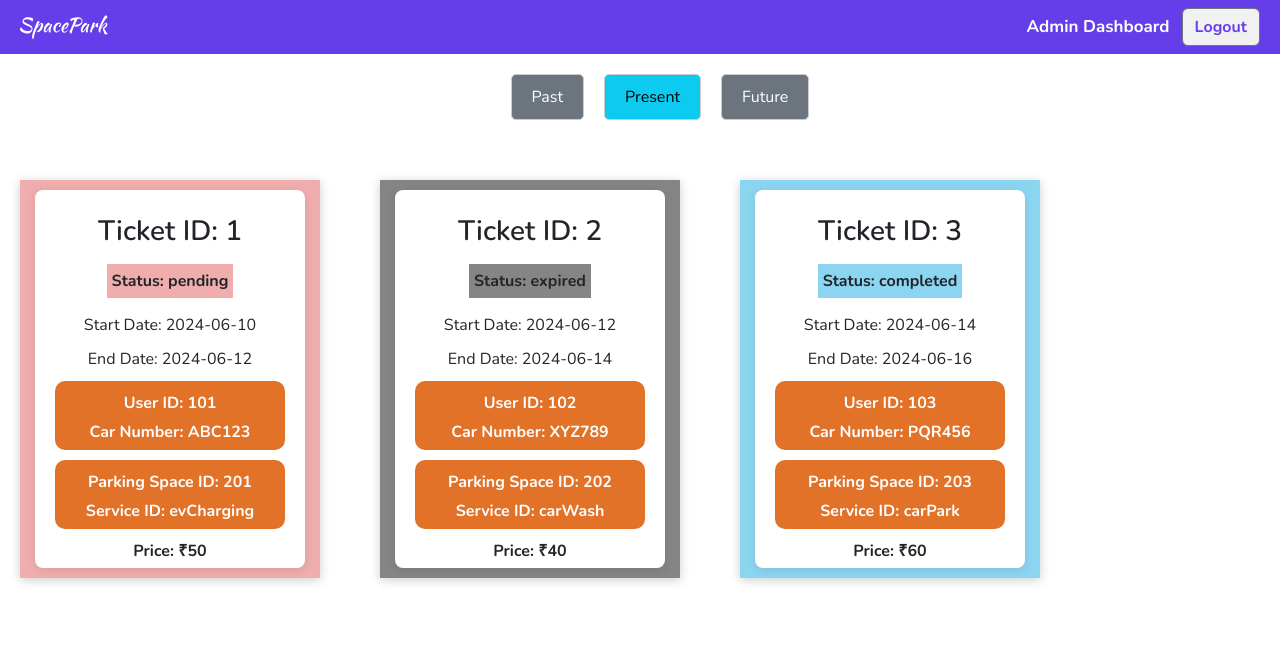
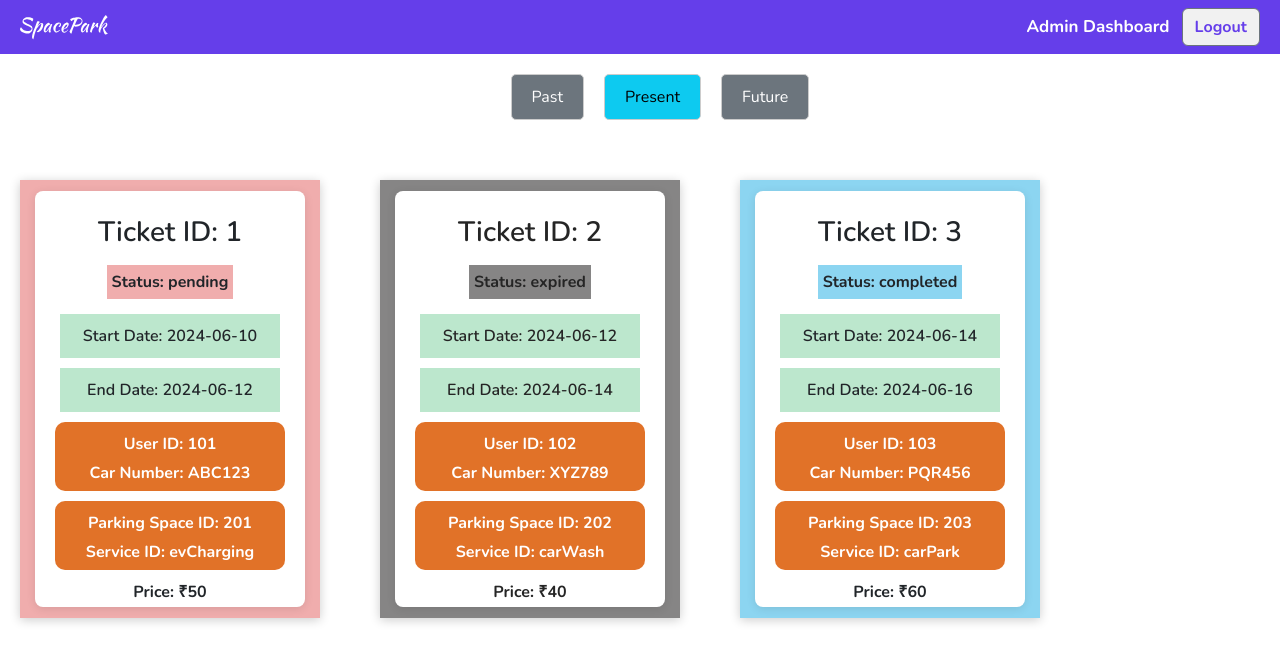
Before and after one commit to pesto-students/frontend-repo-spacepark, a React (Create React App) app: page /tickets in a window 1280 px wide. Shown: the top 662 px of the page. Built offline with nearby package versions, Linux system fonts and the light colour scheme; no server answers; sample sign-in values are in the browser's storage.

Commit message:
tkt scss

```diff
--- a/src/components/TicketsScreen/TicketCard.jsx
+++ b/src/components/TicketsScreen/TicketCard.jsx
@@ -21,10 +21,10 @@ const TicketCard = ({ ticket }) => {
       <div className="ticket-content">
         <h3 className="ticketId">Ticket ID: {id}</h3>
         <p className={`status ${status}`}>Status: {status}</p>
-        {/* <div className="timings"> */}
+        <div className="timings">
           <p>Start Date: {startDate}</p>
           <p>End Date: {endDate}</p>
-        {/* </div> */}
+        </div>
         <div className="info user">
           <p>User ID: {userId}</p>
           <p>Car Number: {carNumber}</p>
--- a/src/components/TicketsScreen/TicketCard.scss
+++ b/src/components/TicketsScreen/TicketCard.scss
@@ -26,14 +26,15 @@
 .timings {
   width: 100%;
   display: flex;
-  flex-direction: row;
+  flex-direction: column;
   justify-content: space-between;
 }
 
 .timings p {
-  // background-color: rgb(188, 231, 205);
+  background-color: rgb(188, 231, 205);
   padding: 10px;
-  margin: 0 10px;
+  margin: 5px;
+  font-weight: 600;
 }
 
 .active {
```
